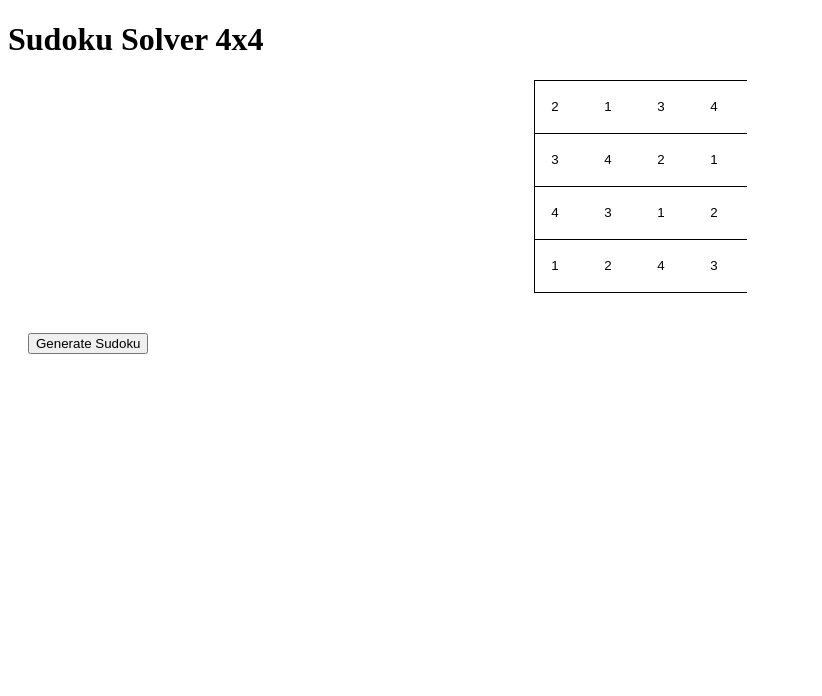
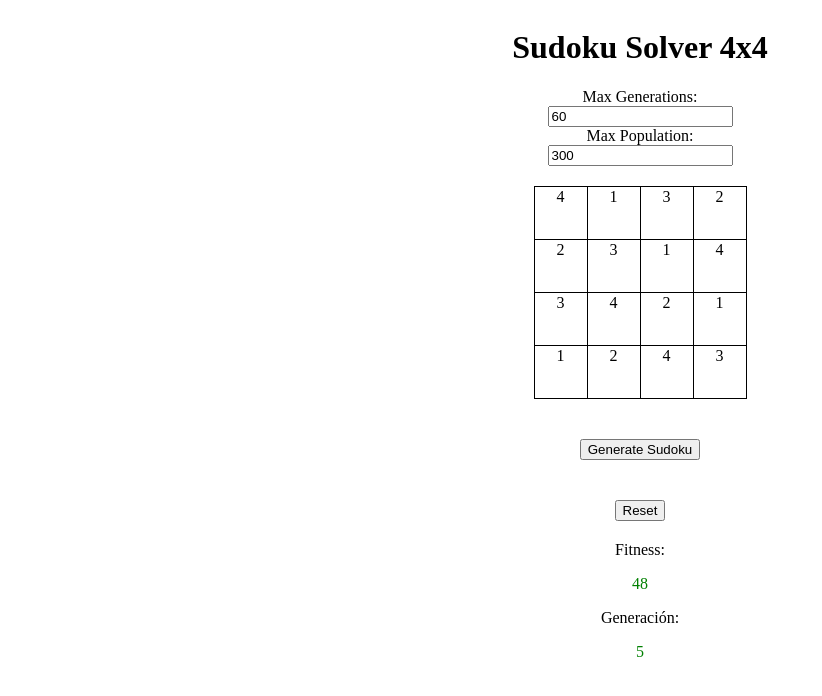
Before and after one commit to imunnic/https---github.com-imunnic-sudoku, a plain HTML site: page index.html in a window 1280 px wide. Both pictures are taken after a click on the button "Generate Sudoku". Shown: the whole page, without its empty margins (0-822 px from the left). Drawn offline with Linux system fonts and the light colour scheme.

Commit message:
fin de 4x4

```diff
--- a/genetic.js
+++ b/genetic.js
@@ -2,9 +2,9 @@ class SudokuGA {
     constructor(sudoku) {
         this.sudoku = sudoku;
         this.posicionesCeros = encontrarCeros(this.sudoku);
-        this.tamanoPoblacion = 200;
+        this.tamanoPoblacion = parseInt(document.getElementById('maxPopulation').value);
         this.ratioMutacion = 1;
-        this.generaciones = 30;
+        this.generaciones = parseInt(document.getElementById('maxGenerations').value);;
         this.poblacion = [];
         this.executionTime = 0;
         this.iniciarPoblacion();
@@ -132,10 +132,17 @@ class SudokuGA {
             console.log(`Generacion: ${generacion}, Mejor fitness: ${this.fitness(this.poblacion[0])}`);
             console.log(this.poblacion[0]);
         } while (this.fitness(this.poblacion[0]) < 48 && generacion < this.generaciones);
-        if (this.fitness(this.poblacion[0]) == 48) {
             this.solucion = this.poblacion[0];
+        document.getElementById('fit').innerHTML += this.fitness(this.poblacion[0]);
+        document.getElementById('gen').innerHTML += generacion;
+        if (this.fitness(this.poblacion[0]) < 48){
+            document.getElementById('fit').style.color = 'red';
+            document.getElementById('gen').style.color = 'red';
+        } else {
+            document.getElementById('fit').style.color = 'green';
+            document.getElementById('gen').style.color = 'green';
         }
-        console.log(`Total de generaciones: ${generacion}`);
+
     }
 
     //ejecuta
--- a/index.html
+++ b/index.html
@@ -8,36 +8,40 @@
 </head>
 <body>
     <h1>Sudoku Solver 4x4</h1>
+    <label for="maxGenerations">Max Generations:</label>
+    <input type="number" id="maxGenerations" value="60">
+    <label for="maxPopulation">Max Population:</label>
+    <input type="number" id="maxPopulation" value="300">
     <table id="sudokuGrid">
         <tr>
-            <td><input type="number" min="1" max="4"></td>
-            <td><input type="number" min="1" max="4"></td>
-            <td><input type="number" min="1" max="4"></td>
-            <td><input type="number" min="1" max="4"></td>
+            <td> <span contenteditable="false"></span></td>
+            <td> <span contenteditable="false"></span></td>
+            <td> <span contenteditable="false"></span></td>
+            <td> <span contenteditable="false"></span></td>
         </tr>
         <tr>
-            <td><input type="number" min="1" max="4"></td>
-            <td><input type="number" min="1" max="4"></td>
-            <td><input type="number" min="1" max="4"></td>
-            <td><input type="number" min="1" max="4"></td>
+            <td> <span contenteditable="false"></span></td>
+            <td> <span contenteditable="false"></span></td>
+            <td> <span contenteditable="false"></span></td>
+            <td> <span contenteditable="false"></span></td>
         </tr>
         <tr>
-            <td><input type="number" min="1" max="4"></td>
-            <td><input type="number" min="1" max="4"></td>
-            <td><input type="number" min="1" max="4"></td>
-            <td><input type="number" min="1" max="4"></td>
+            <td> <span contenteditable="false"></span></td>
+            <td> <span contenteditable="false"></span></td>
+            <td> <span contenteditable="false"></span></td>
+            <td> <span contenteditable="false"></span></td>
         </tr>
         <tr>
-            <td><input type="number" min="1" max="4"></td>
-            <td><input type="number" min="1" max="4"></td>
-            <td><input type="number" min="1" max="4"></td>
-            <td><input type="number" min="1" max="4"></td>
+            <td> <span contenteditable="false"></span></td>
+            <td> <span contenteditable="false"></span></td>
+            <td> <span contenteditable="false"></span></td>
+            <td> <span contenteditable="false"></span></td>
         </tr>
     </table>
-    <button onclick="solveGenetic()">Generate Sudoku</button>
-    <!--
-    <button onclick="solveWithGA()">Solve with Genetic Algorithm</button>
-    <button onclick="solveWithPSO()">Solve with PSO</button> -->
+    <button onclick="resolver()">Generate Sudoku</button>
+    <button onclick="reset()">Reset</button>
+    Fitness: <p id="fit"> </p>
+    Generación: <p id="gen"></p>
 
 </body>
 <script src="genetic.js"></script>
--- a/iniciar.js
+++ b/iniciar.js
@@ -1,8 +1,12 @@
-let sudoku = generateRandomSudoku();
+let sudoku = generarSudoku();
 verSudoku(sudoku);
- let sudokuGA = new SudokuGA(sudoku);
+
+function reset() {
+    location.reload();
+}
+
 // Función para generar un Sudoku completo de forma aleatoria
-function generateRandomSudoku() {
+function generarSudoku() {
     let sudoku = [];
     // Inicializar el Sudoku con celdas vacías
     for (let i = 0; i < 4; i++) {
@@ -12,69 +16,46 @@ function generateRandomSudoku() {
         }
     }
 
-
-    fillSudokuRandomly(sudoku);
+    completarSudoku(sudoku);
     sudoku = multiplicarElementosSimetricos(generarMatrizAleatoria(sudoku),sudoku);
 
-
     // Actualizar el HTML con el Sudoku generado
-    let grid = document.getElementById('sudokuGrid');
-    for (let i = 0; i < grid.rows.length; i++) {
-        for (let j = 0; j < grid.rows[i].cells.length; j++) {
-            let input = grid.rows[i].cells[j].getElementsByTagName('input')[0];
-            if (sudoku[i][j] !== 0) {
-                input.value = sudoku[i][j];
-                input.readOnly = true; // Deshabilitar la edición de las casillas mostradas
-            } else {
-                input.value = '';
-                input.readOnly = false; // Habilitar la edición de las casillas ocultas
-            }
-        }
-    }
+    pintarSudoku(sudoku)
 
     return sudoku;
 }
 
 // Función recursiva para llenar el Sudoku de forma aleatoria
-function fillSudokuRandomly(sudoku, row = 0, col = 0) {
-    // Si se ha llegado al final del Sudoku, está completo
+function completarSudoku(sudoku, row = 0, col = 0) {
     if (row === 4) {
         return true;
     }
 
-    // Calcular la siguiente fila y columna
     let nextRow = col === 3 ? row + 1 : row;
     let nextCol = (col + 1) % 4;
 
-    // Obtener un número aleatorio para colocar en la celda actual
     let numbers = [1, 2, 3, 4];
-    shuffleArray(numbers);
+    mezclarArray(numbers);
 
-    // Probar cada número posible en la celda actual
     for (let num of numbers) {
-        if (isValidPlacement(sudoku, row, col, num)) {
+        if (isLugarValido(sudoku, row, col, num)) {
             sudoku[row][col] = num;
-            // Continuar con la siguiente celda
-            if (fillSudokuRandomly(sudoku, nextRow, nextCol)) {
+            if (completarSudoku(sudoku, nextRow, nextCol)) {
                 return true;
             }
-            // Si no se pudo completar el Sudoku, revertir la asignación y probar con otro número
             sudoku[row][col] = 0;
         }
     }
-    // Si no se puede colocar ningún número en la celda actual, retroceder
     return false;
 }
 
 // Función para comprobar si es válido colocar un número en una celda del Sudoku
-function isValidPlacement(sudoku, row, col, num) {
-    // Comprobar si el número ya está en la fila o la columna
+function isLugarValido(sudoku, row, col, num) {
     for (let i = 0; i < 4; i++) {
         if (sudoku[row][i] === num || sudoku[i][col] === num) {
             return false;
         }
     }
-    // Comprobar si el número ya está en el cuadrante 2x2
     let startRow = Math.floor(row / 2) * 2;
     let startCol = Math.floor(col / 2) * 2;
     for (let i = startRow; i < startRow + 2; i++) {
@@ -88,7 +69,7 @@ function isValidPlacement(sudoku, row, col, num) {
 }
 
 // Función para mezclar aleatoriamente un array
-function shuffleArray(array) {
+function mezclarArray(array) {
     for (let i = array.length - 1; i > 0; i--) {
         const j = Math.floor(Math.random() * (i + 1));
         [array[i], array[j]] = [array[j], array[i]];
@@ -107,11 +88,11 @@ function verSudoku(sudoku){
         }
     }
 
-    // Actualizar el HTML con el Sudoku generado
     pintarSudoku(sudoku);
 }
 
-function solveGenetic(){
+function resolver(){
+    let sudokuGA = new SudokuGA(sudoku);
     sudokuGA.run();
     pintarSudoku(sudokuGA.solucion);
 }
@@ -119,27 +100,24 @@ function solveGenetic(){
 function imprimirMatriz(matriz) {
     for (let i = 0; i < matriz.length; i++) {
       for (let j = 0; j < matriz[i].length; j++) {
-        console.log(matriz[i][j], end=" "); // Imprime el elemento sin salto de línea
+        console.log(matriz[i][j], end=" ");
       }
-      console.log(); // Salto de línea al final de cada fila
+      console.log();
     }
 }
 
   // Función auxiliar para generar índices aleatorios sin repetición
   function generarMatrizAleatoria(matrizOriginal) {
 
-    // Obtener las dimensiones de la matriz original
     const filas = matrizOriginal.length;
     const columnas = matrizOriginal[0].length;
     const probabilidadCero = 0.4;
 
-    // Crear una matriz vacía para la matriz aleatoria
     let matrizAleatoria = new Array(filas);
     for (let i = 0; i < filas; i++) {
       matrizAleatoria[i] = new Array(columnas);
     }
 
-    // Generar valores aleatorios (0 o 1) para cada elemento
     for (let i = 0; i < filas; i++) {
       for (let j = 0; j < columnas; j++) {
         const numeroAleatorio = Math.random();
@@ -150,18 +128,17 @@ function imprimirMatriz(matriz) {
     return matrizAleatoria;
   }
 
+  //funcion que sirve para multiplicar dos matrices elemento a elemento. Permite poner en el sudoku
+  //valores nulos para las celdas vacías
   function multiplicarElementosSimetricos(matrizA, matrizB) {
-    // Obtener las dimensiones de las matrices
     const filas = matrizA.length;
     const columnas = matrizA[0].length;
 
-    // Crear la matriz resultado
     const matrizResultado = new Array(filas);
     for (let i = 0; i < filas; i++) {
       matrizResultado[i] = new Array(columnas);
     }
 
-    // Multiplicar elementos simétricos
     for (let i = 0; i < filas; i++) {
       for (let j = 0; j < columnas; j++) {
         matrizResultado[i][j] = matrizA[i][j] * matrizB[i][j];
@@ -175,14 +152,12 @@ function imprimirMatriz(matriz) {
     let grid = document.getElementById('sudokuGrid');
     for (let i = 0; i < grid.rows.length; i++) {
         for (let j = 0; j < grid.rows[i].cells.length; j++) {
-            let input = grid.rows[i].cells[j].getElementsByTagName('input')[0];
+            let span = grid.rows[i].cells[j].getElementsByTagName('span')[0];
             if (sudoku[i][j] !== 0) {
-                input.value = sudoku[i][j];
-                input.readOnly = true; // Deshabilitar la edición de las casillas mostradas
+                span.textContent = sudoku[i][j];
             } else {
-                input.value = '';
-                input.readOnly = false; // Habilitar la edición de las casillas ocultas
+                span.textContent = '';
             }
         }
     }
-  }
+}
--- a/styles.css
+++ b/styles.css
@@ -1,19 +1,29 @@
+body {
+    display: flex;
+    flex-direction: column;
+    justify-content: flex-start;
+    align-items: center;
+    min-height: 100vh;
+}
+
 table {
     border-collapse: collapse;
     margin: 20px auto;
 }
+
 td {
     width: 50px;
     height: 50px;
     text-align: center;
     border: 1px solid black;
 }
-input {
+
+span {
+    display: inline-block;
     width: 100%;
     height: 100%;
-    text-align: center;
-    border: none;
 }
+
 button {
     margin: 20px;
 }
```
Also changed, not shown: swarm.js (deleted).
